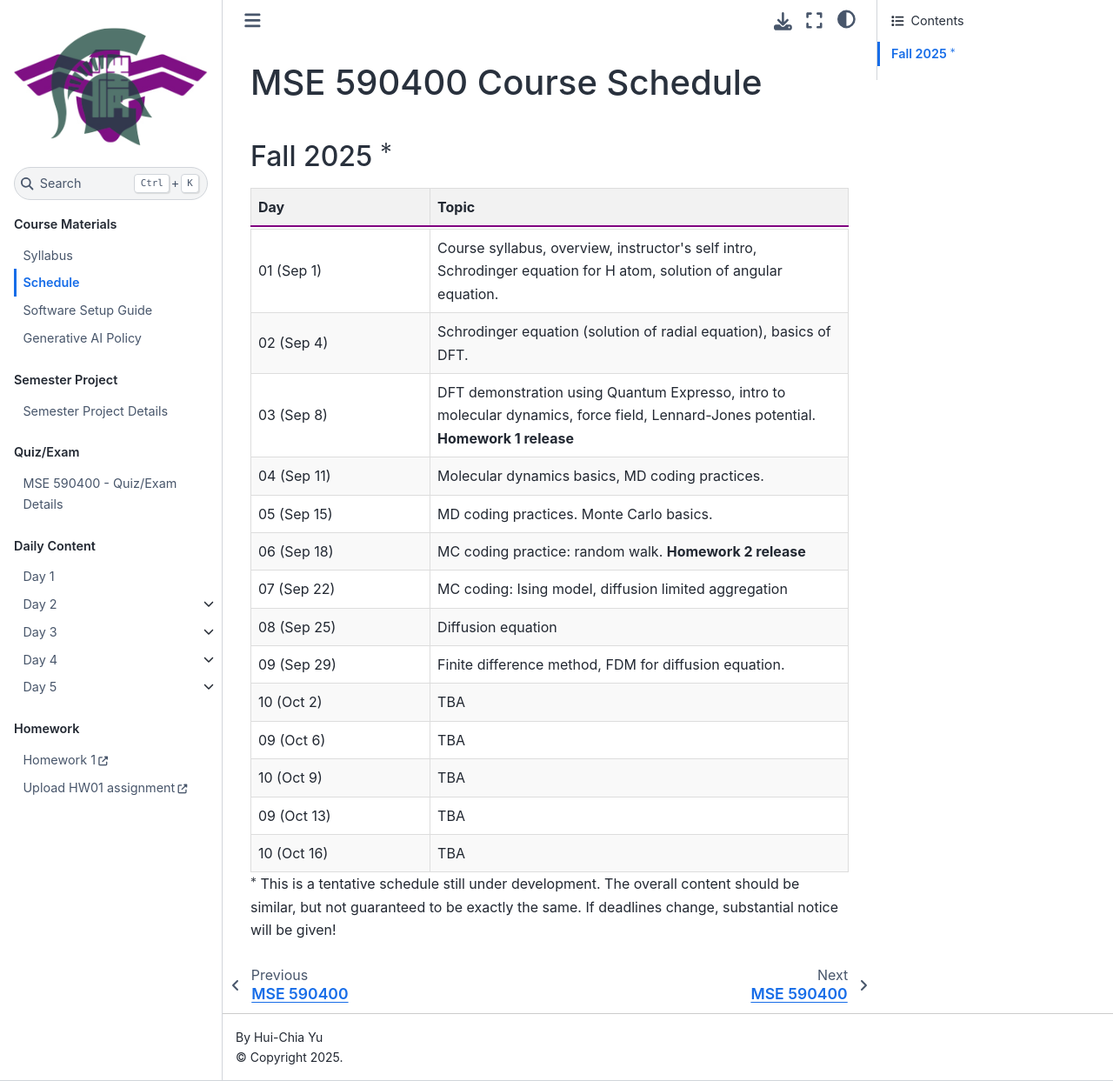
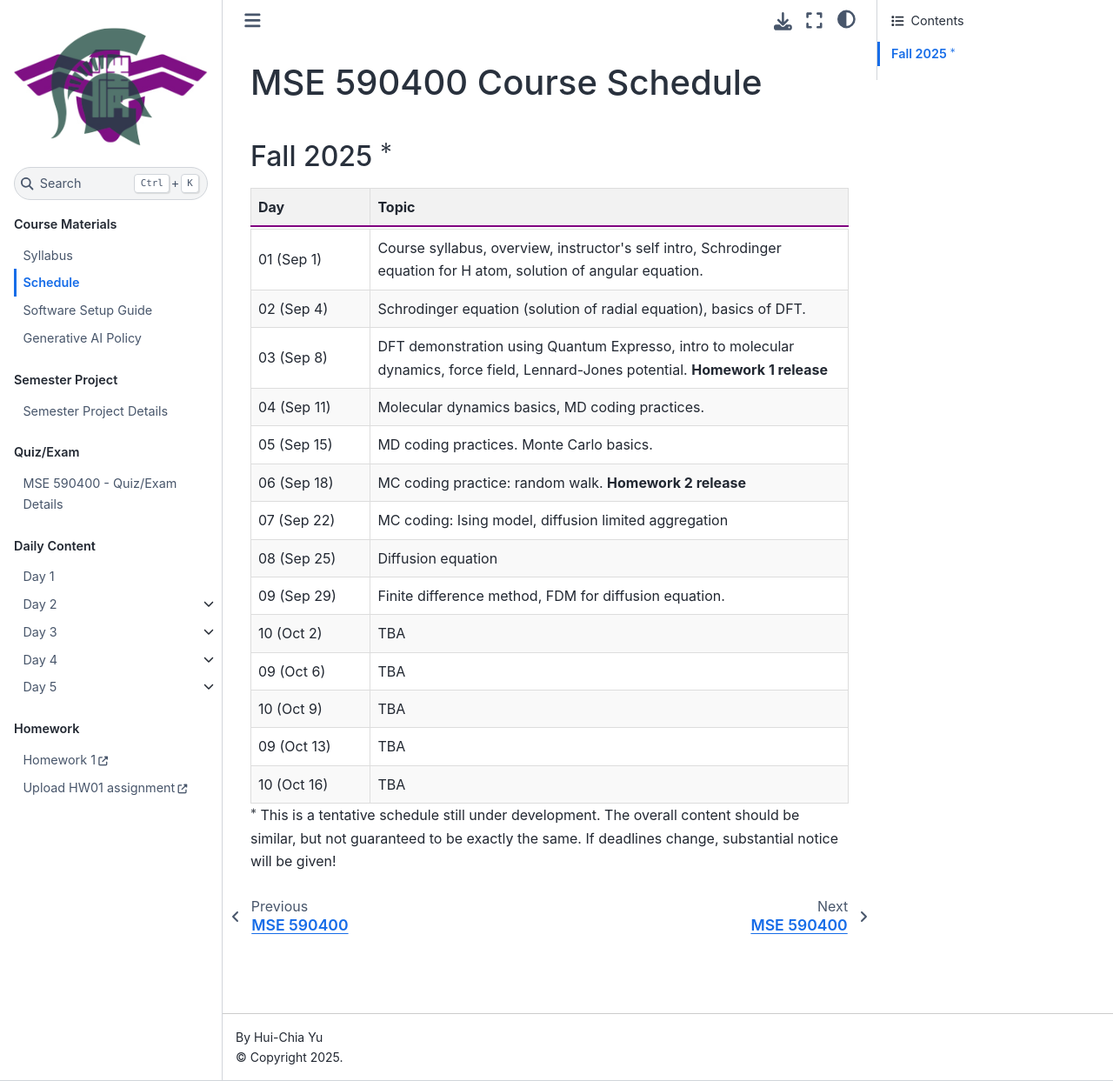
Before and after one commit to huichiayu/nth_mse.github.io, a Jupyter Book: the page built from course_materials/MSE590400_Calendar.md, in a window 1280 px wide and 1243 px high. Shown: the whole window at 87% size. Built offline with Jupyter Book 1.0.4 settings and Sphinx 7.4.7 and the Sphinx Book theme 1.1.4, drawn with Linux system fonts in a browser that asks for light colours; pages that are not in the unit, such as notebooks, are missing from menus.

Commit message:
modi cal

```diff
--- a/course_materials/MSE590400_Calendar.md
+++ b/course_materials/MSE590400_Calendar.md
@@ -5,8 +5,8 @@
 
 <table style="border-collapse: collapse; width: 100%;">
   <colgroup>
-    <col style="width:30%">
-    <col style="width:70%">
+    <col style="width:20%">
+    <col style="width:80%">
   </colgroup>
   <tr style="background-color: #f2f2f2;">
     <th style="border: 1px solid #ddd; padding: 8px;">Day</th>
```
